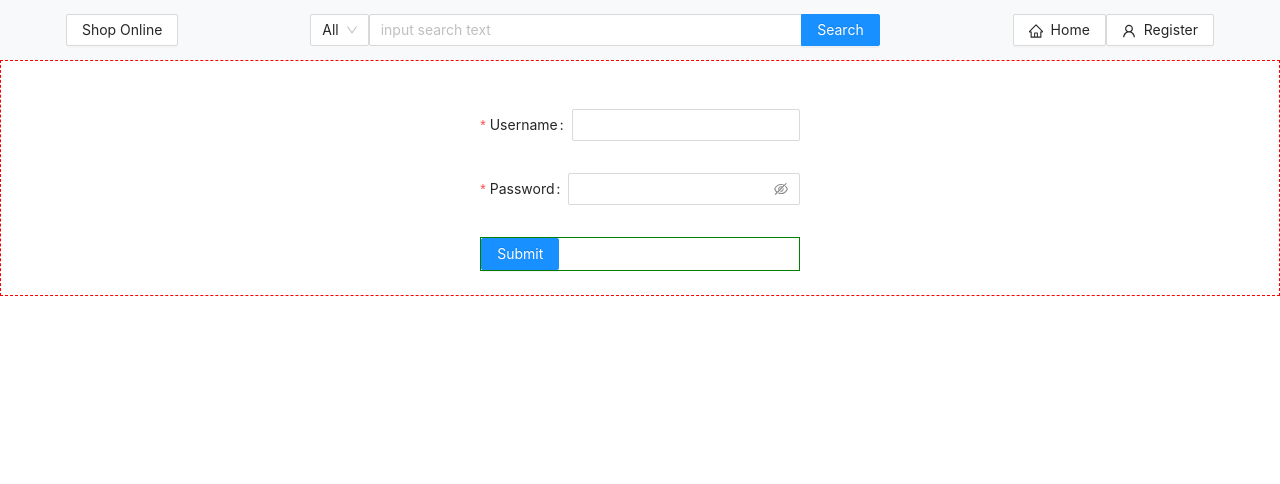
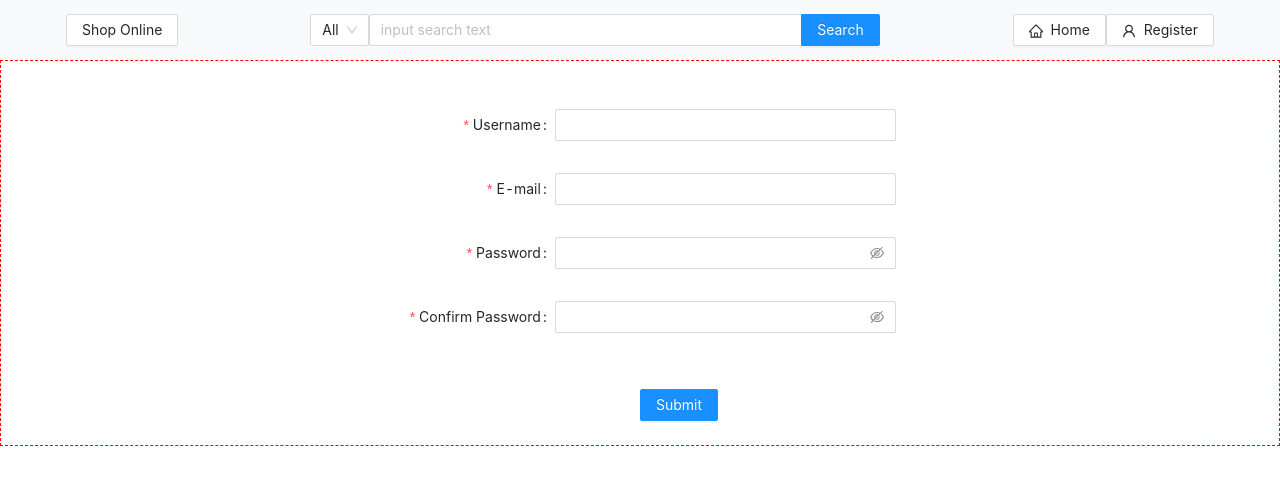
Before and after one commit to HowToShake/OnlineStore, a React (Create React App) app in the folder shop/: page /register in a window 1280 px wide. Shown: the top 484 px of the page. Built offline with nearby package versions, Linux system fonts and the light colour scheme.

Commit message:
Register layout done. Before implementing logic

```diff
--- a/shop/src/components/register/register-view.js
+++ b/shop/src/components/register/register-view.js
@@ -1,29 +1,62 @@
 import React from 'react'
 import { Form, Input, Button } from 'antd';
-
 
 const Register = () => {
 
     const onFinish = values => {
         console.log('Success:', values);
+    };
+
+    const onFinishFailed = errorInfo => {
+        console.log('Failed:', errorInfo);
+    };
+
+    const confirmPasswords = ({getFieldValue}) => ({
+        validator (rule, value) {
+        if (!value || getFieldValue("password") === value) {
+            return Promise.resolve();
+        }
+
+        return Promise.reject(
+            "The two passwords that you entered do not match!"
+        );
+        }
+    })
+
+    const formItemLayout = {
+        labelCol: {
+          xs: {
+            span: 24
+          },
+          sm: {
+            span: 8
+          }
+        },
+        wrapperCol: {
+          xs: {
+            span: 24
+          },
+          sm: {
+            span: 16
+          }
+        }
       };
 
-      const onFinishFailed = errorInfo => {
-        console.log('Failed:', errorInfo);
-      };
 
     return (
-        <div className="d-flex flex-column justify-content-center" style={{border: '1px dashed red'}}>
-            <div className="w-25 align-self-center pt-5">
+        <div className="d-flex flex-column justify-content-center" style={{border: '1px dashed red', minWidth: '100vw'}}>
+            <div className="align-self-center pt-5 align-self-center" style={{width: '40vw'}}>
                 <Form
-                    name="basic"
+                    {...formItemLayout}
+                    name="register"
                     initialValues={{
-                        remember: true,
+                        remember: false,
                     }}
                     onFinish={onFinish}
                     onFinishFailed={onFinishFailed}
                     >
                     <Form.Item
+
                         label="Username"
                         name="username"
                         hasFeedback
@@ -32,6 +65,25 @@ const Register = () => {
                             required: true,
                             message: 'Please input your username!',
                         },
+                        ]}
+                    >
+                        <Input/>
+                    </Form.Item>
+
+                    <Form.Item
+
+                        name="email"
+                        label="E-mail"
+                        hasFeedback
+                        rules={[
+                        {
+                            type: "email",
+                            message: "The input is not valid E-mail!"
+                        },
+                        {
+                            required: true,
+                            message: "Please input your E-mail!"
+                        }
                         ]}
                     >
                         <Input />
@@ -51,9 +103,25 @@ const Register = () => {
                         <Input.Password />
                     </Form.Item>
 
+                    <Form.Item
+                        name="confirm"
+                        label="Confirm Password"
+                        dependencies={["password"]}
+                        hasFeedback
+                        rules={[
+                        {
+                            required: true,
+                            message: "Please confirm your password!"
+                        },
+                        ({ getFieldValue }) => confirmPasswords({ getFieldValue })
+                        ]}
+                    >
+                        <Input.Password />
+                    </Form.Item>
 
-                    <Form.Item  style={{border: '1px solid green'}}>
-                        <Button className="ml-auto" type="primary" htmlType="submit">
+
+                    <Form.Item  className="pt-4" style={{marginLeft: '50%', marginRight: '50%'}}>
+                        <Button type="primary" htmlType="submit">
                             Submit
                         </Button>
                     </Form.Item>
```
